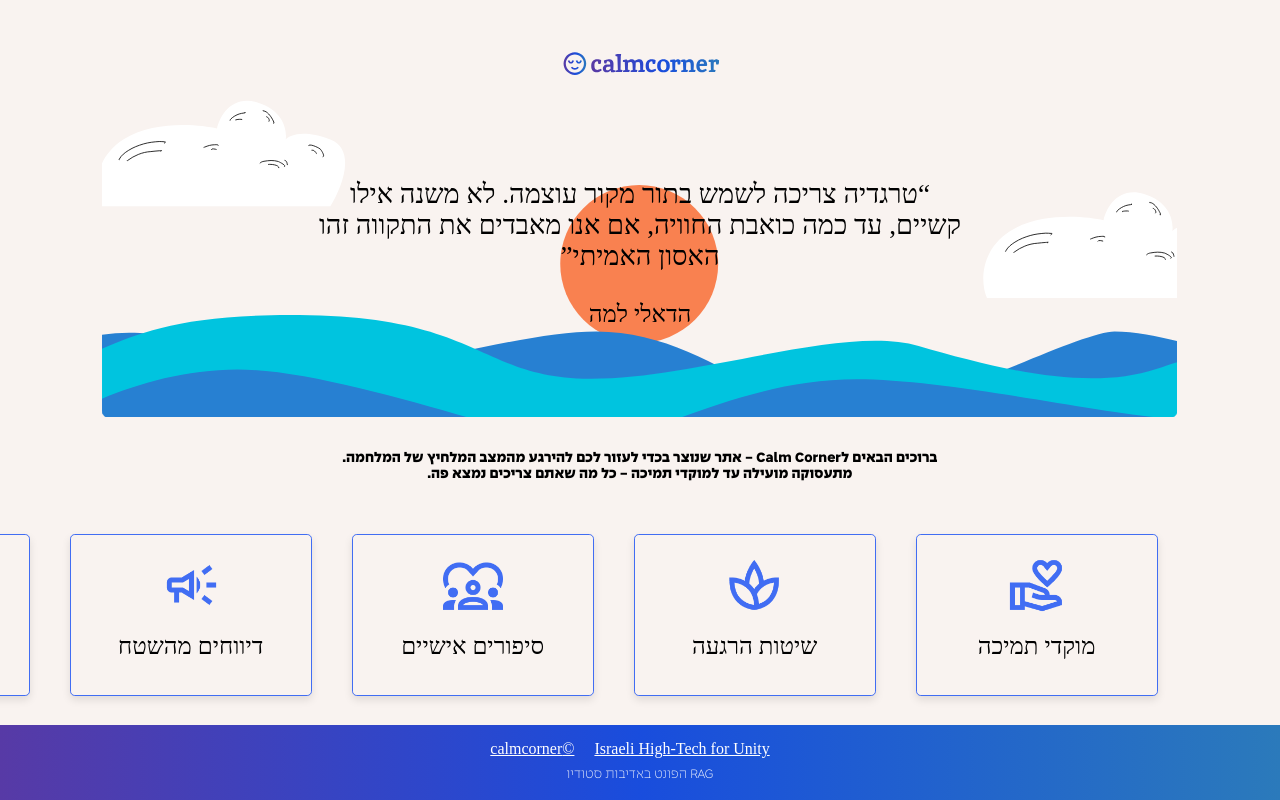
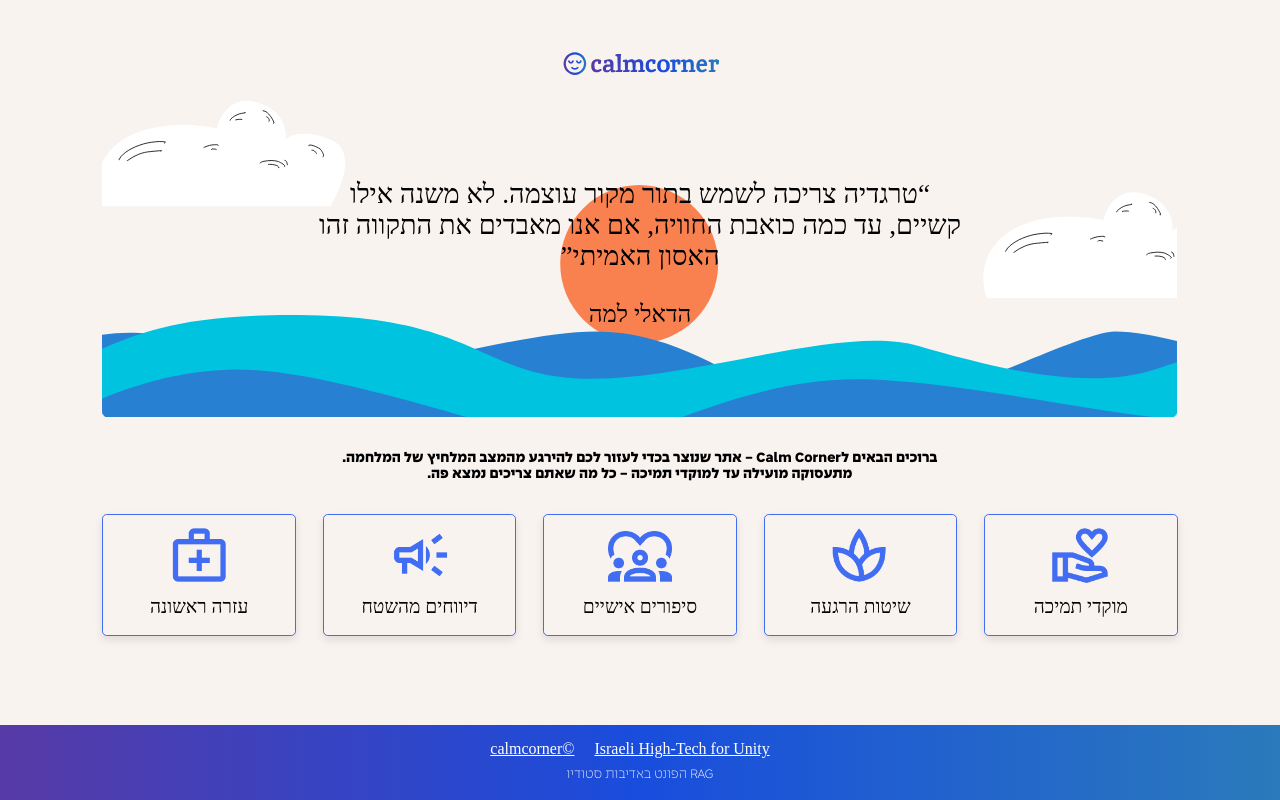
Before and after one commit to or1324/calm-corner, a React (Create React App) app in the folder calm-corner/: page / in a window 1280 px wide. Built offline with nearby package versions, Linux system fonts and the light colour scheme; a web font is replaced by a local one.

Commit message:
finished home page desktop

```diff
--- a/calm-corner/src/assets/styles/HomeNavigation.css
+++ /dev/null
@@ -1,5 +0,0 @@
-.navigation-container {
-    display: flex;        /* Make it a flex container */
-    justify-content: space-between; /* Distribute items with space between them */
-    align-items: center;  /* Align items vertically in the center */
-  }
--- /dev/null
+++ b/calm-corner/src/assets/styles/HomeNavigation.scss
@@ -0,0 +1,12 @@
+.navigation-container {
+    display: flex;        /* Make it a flex container */
+    justify-content: space-between; /* Distribute items with space between them */
+    align-items: stretch;  /* Align items vertically in the center */
+margin: 2rem 0;
+
+    a{
+      width: calc(90%/5);
+      // height: 100%;
+      align-self: stretch;
+    }
+  }
--- a/calm-corner/src/assets/styles/NavigationCard.css
+++ b/calm-corner/src/assets/styles/NavigationCard.css
@@ -4,31 +4,26 @@
     font-weight: normal;
     color: black;
     box-shadow: 0 4px 8px 0 rgba(0,0,0,0.1);
-    height: 160px;
-    width: 240px;
-    min-width: 100px;
-    min-width: 150px;
-    max-width: 480px;
-    max-height: 320px;
-    margin: 20px;
+    height: 100%;
     border-style: solid;
     border-width: 1px;
     border-color: #416DF3;
     border-radius: 0.3rem;
+    padding: 0.5rem 0;
 }
 
 .navigation-card:hover {
-    box-shadow: 0 8px 16px 0 rgba(0,0,0,0.1);
+    box-shadow: 0 8px 16px 0 rgba(0,0,0,0.2);
 
 }
 .navigation-card-icon {
     display: flex;
     justify-content: center;
     align-items: center;
-    width: 60px;
-    height: 60px;
+    width: 4rem;
+    height: 4rem;
     margin: 0 auto;
-    margin-top: 20px;
+    /* margin-top: 20px; */
 }
 
 
@@ -39,10 +34,9 @@
     text-align: center;
     margin: 0 auto;
 
-
     width: 80%;
     height: 40%;
-    font-size: 1.5rem;
+    font-size: 1.2rem;
     font-family: 'Bold';
     font-weight: normal;
     color: black;
--- a/calm-corner/src/react-components/HomeNavigation.js
+++ b/calm-corner/src/react-components/HomeNavigation.js
@@ -1,5 +1,5 @@
 import React from "react";
-import "../assets/styles/HomeNavigation.css"
+import "../assets/styles/HomeNavigation.scss"
 import NavigationCard from "./NavigationCard";
 
 import { Link } from 'react-router-dom';
```
